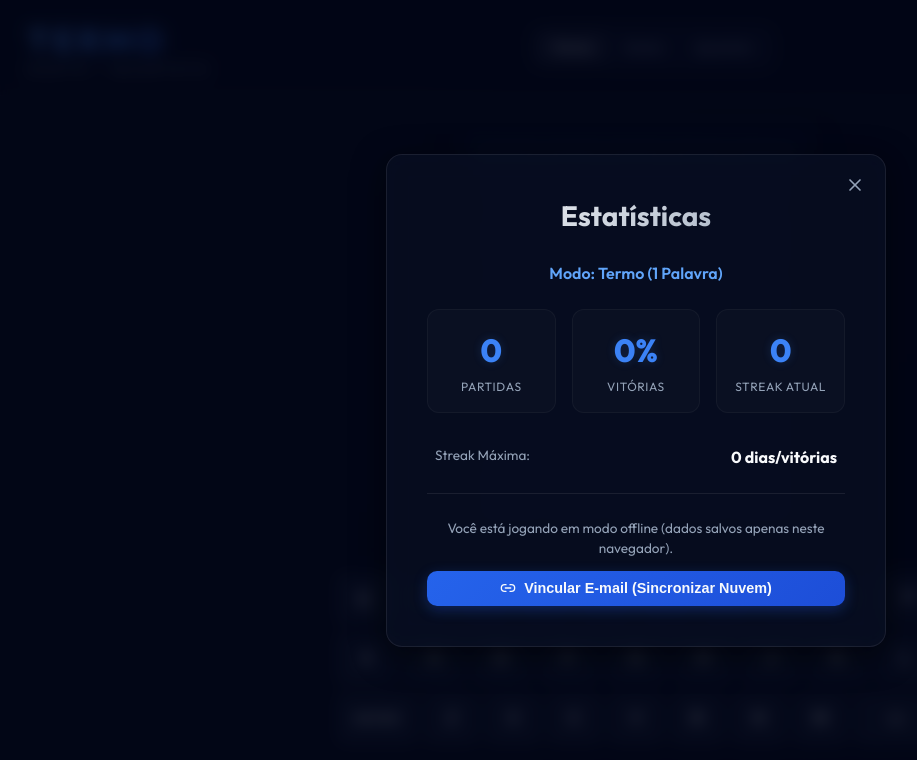
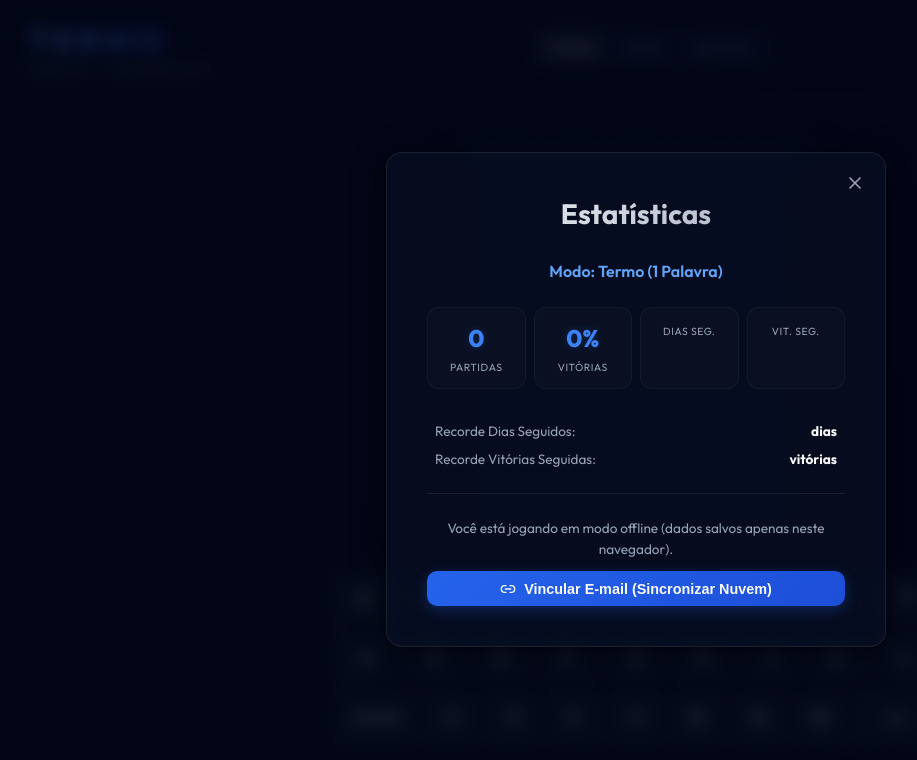
Before and after one commit to arporj/termo, a React (Vite) app: page / in a window 1280 px wide. Both pictures are taken after a click on the button 1172 px from the left and 47 px from the top of the page. Shown: the top 760 px of the page, without its empty margins (4-921 px from the left). Built offline with nearby package versions, Linux system fonts and the light colour scheme; no server answers.

Commit message:
feat(game): atualizar StatsModal para mostrar e compartilhar recordes duplos com medalhas

```diff
--- a/src/components/StatsModal.tsx
+++ b/src/components/StatsModal.tsx
@@ -3,8 +3,10 @@ import { checkGuess } from '../utils/gameLogic';
 import { Share2, LogOut, Link2, X } from 'lucide-react';
 
 interface GameStatsData {
-  currentStreak: number;
-  maxStreak: number;
+  currentWinStreak: number;
+  maxWinStreak: number;
+  currentDailyStreak: number;
+  maxDailyStreak: number;
   gamesPlayed: number;
   gamesWon: number;
   guessesDistribution: Record<number, number>;
@@ -95,11 +97,19 @@ export const StatsModal: React.FC<StatsModalProps> = ({
     const totalAttempts = Math.max(...guessesByBoard.map(g => g.length));
     const scoreStr = isSolvedAll ? `${totalAttempts}/${maxGuesses}` : `X/${maxGuesses}`;
 
+    // Verifica recordes e adiciona medalhas correspondentes
+    const isDailyRecord = stats.currentDailyStreak >= stats.maxDailyStreak && stats.maxDailyStreak > 0;
+    const isWinRecord = stats.currentWinStreak >= stats.maxWinStreak && stats.maxWinStreak > 0;
+
     const titleText = `Joguei o ${modeNames[gameMode]}!\nResultado: ${scoreStr}\n\n`;
     const emojis = getEmojiGrid();
+
+    const statsText = `\n🔥 Dias Seguidos: ${stats.currentDailyStreak}${isDailyRecord ? ' 🥇 (Novo Recorde!)' : ''}` +
+      `\n🎯 Vitórias Sem Errar: ${stats.currentWinStreak}${isWinRecord ? ' 🏆 (Novo Recorde!)' : ''}\n`;
+
     const linkText = `\nJogue também em: ${window.location.origin}`;
 
-    const fullMessage = encodeURIComponent(titleText + emojis + linkText);
+    const fullMessage = encodeURIComponent(titleText + emojis + statsText + linkText);
     window.open(`https://api.whatsapp.com/send?text=${fullMessage}`, '_blank');
   };
 
@@ -119,24 +129,35 @@ export const StatsModal: React.FC<StatsModalProps> = ({
           Modo: {modeNames[gameMode]}
         </div>
 
-        <div className="stats-grid">
-          <div className="stat-item">
-            <div className="stat-val">{stats.gamesPlayed}</div>
-            <div className="stat-lbl">Partidas</div>
+        {/* stats-grid atualizado para ter 4 colunas em vez de 3 */}
+        <div className="stats-grid" style={{ gridTemplateColumns: 'repeat(4, 1fr)', gap: '0.5rem' }}>
+          <div className="stat-item" style={{ padding: '0.75rem 0.25rem' }}>
+            <div className="stat-val" style={{ fontSize: '1.5rem' }}>{stats.gamesPlayed}</div>
+            <div className="stat-lbl" style={{ fontSize: '0.65rem' }}>Partidas</div>
           </div>
-          <div className="stat-item">
-            <div className="stat-val">{winRate}%</div>
-            <div className="stat-lbl">Vitórias</div>
+          <div className="stat-item" style={{ padding: '0.75rem 0.25rem' }}>
+            <div className="stat-val" style={{ fontSize: '1.5rem' }}>{winRate}%</div>
+            <div className="stat-lbl" style={{ fontSize: '0.65rem' }}>Vitórias</div>
           </div>
-          <div className="stat-item">
-            <div className="stat-val">{stats.currentStreak}</div>
-            <div className="stat-lbl">Streak Atual</div>
+          <div className="stat-item" style={{ padding: '0.75rem 0.25rem' }}>
+            <div className="stat-val" style={{ fontSize: '1.5rem' }}>{stats.currentDailyStreak}</div>
+            <div className="stat-lbl" style={{ fontSize: '0.65rem' }}>Dias Seg.</div>
+          </div>
+          <div className="stat-item" style={{ padding: '0.75rem 0.25rem' }}>
+            <div className="stat-val" style={{ fontSize: '1.5rem' }}>{stats.currentWinStreak}</div>
+            <div className="stat-lbl" style={{ fontSize: '0.65rem' }}>Vit. Seg.</div>
           </div>
         </div>
 
-        <div style={{ display: 'flex', justifyContent: 'space-between', marginBottom: '1.5rem', padding: '0 0.5rem' }}>
-          <span style={{ color: '#94a3b8', fontSize: '0.85rem' }}>Streak Máxima:</span>
-          <span style={{ fontWeight: 700, color: '#f8fafc' }}>{stats.maxStreak} dias/vitórias</span>
+        <div style={{ display: 'flex', flexDirection: 'column', gap: '0.5rem', marginBottom: '1.5rem', padding: '0 0.5rem', fontSize: '0.85rem' }}>
+          <div style={{ display: 'flex', justifyContent: 'space-between' }}>
+            <span style={{ color: '#94a3b8' }}>Recorde Dias Seguidos:</span>
+            <span style={{ fontWeight: 700, color: '#f8fafc' }}>{stats.maxDailyStreak} dias</span>
+          </div>
+          <div style={{ display: 'flex', justifyContent: 'space-between' }}>
+            <span style={{ color: '#94a3b8' }}>Recorde Vitórias Seguidas:</span>
+            <span style={{ fontWeight: 700, color: '#f8fafc' }}>{stats.maxWinStreak} vitórias</span>
+          </div>
         </div>
 
         {isGameCompleted && (
```
